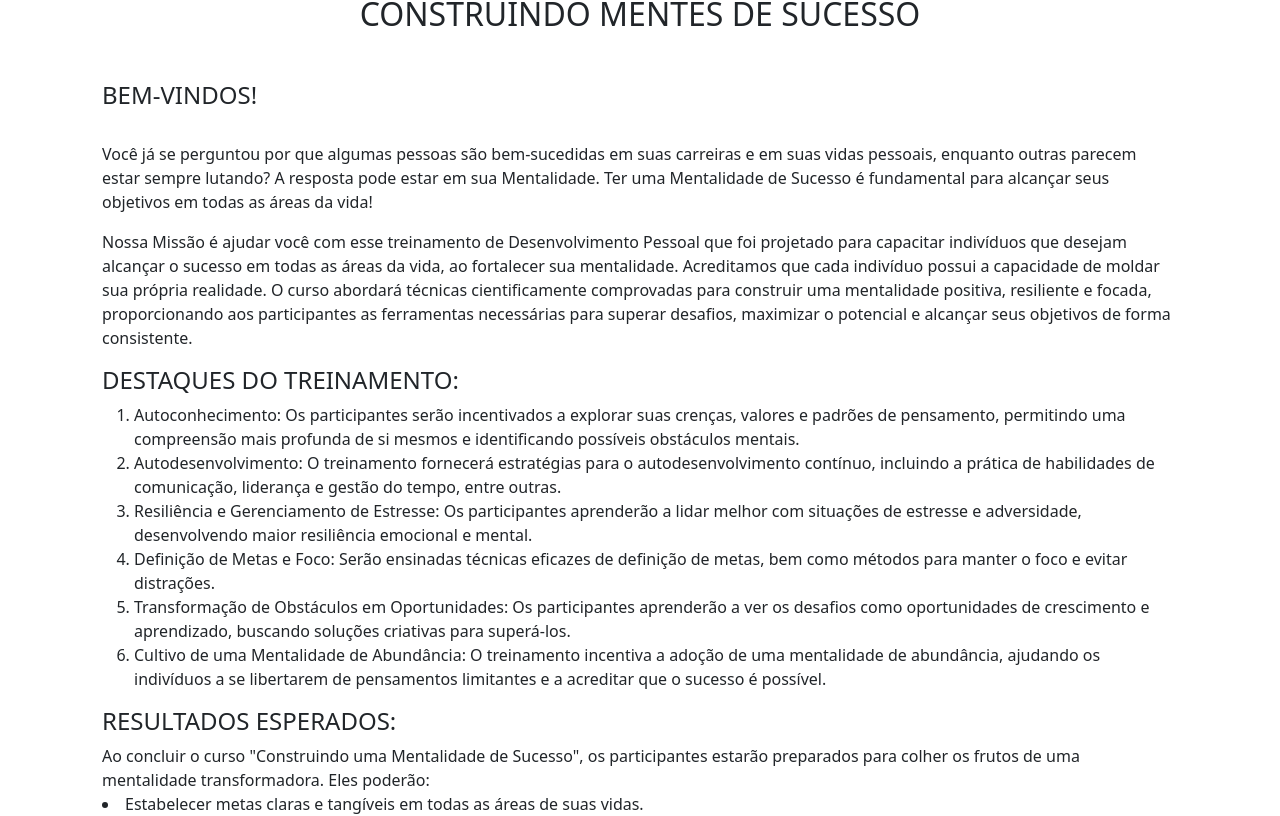
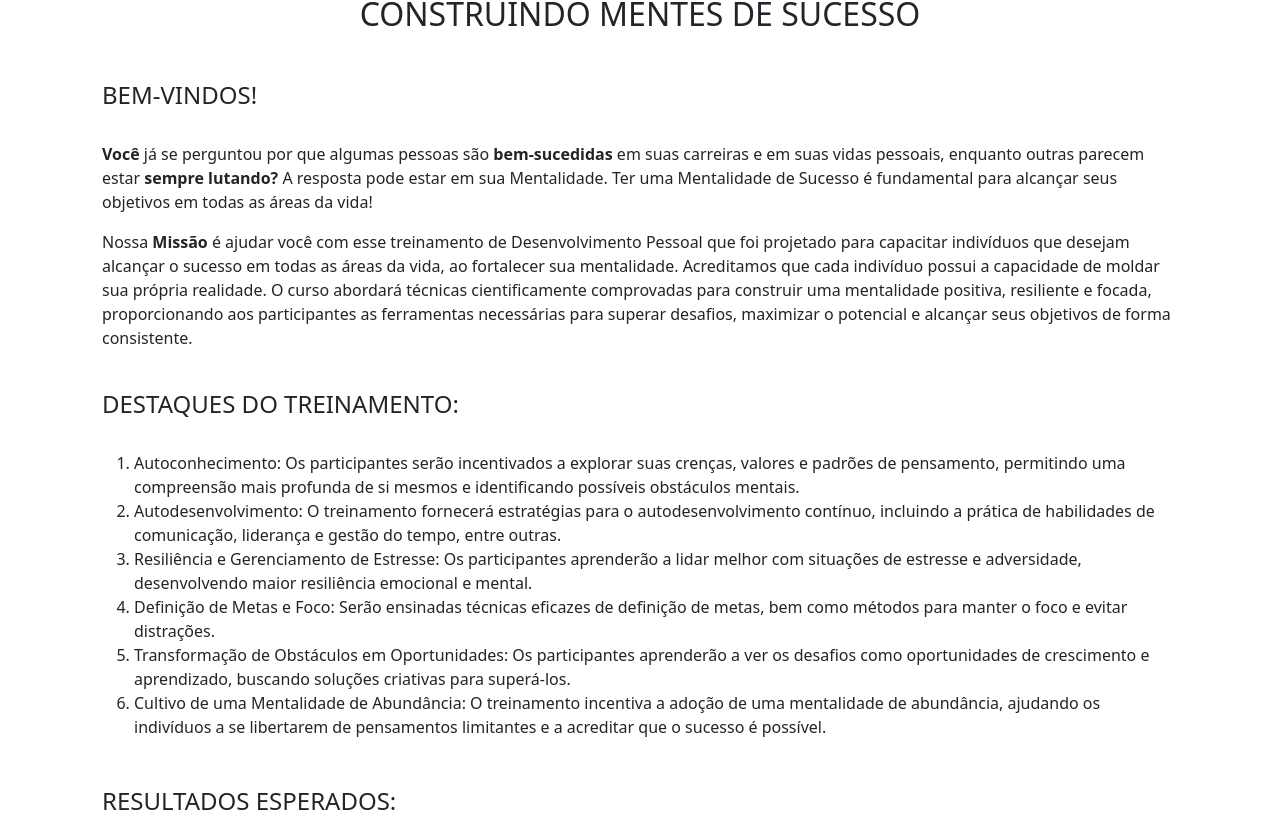
Before and after one commit to Judisson/sucesso-mente, a React (Vite) app: page / in a window 1280 px wide. Shown: the part 933-1749 px from the top of the page. Built offline with nearby package versions, Linux system fonts and the light colour scheme; the HTML template or start-up script is replaced by a standard one; a web font is replaced by a local one.

Commit message:
Style(Home) - Estilização da página

```diff
--- a/src/Pages/Home.jsx
+++ b/src/Pages/Home.jsx
@@ -17,35 +17,39 @@ const Home = () => {
       </div>
 
       <Container className="pt-5 pb-5 container-principal-home">
-        <div className="container-bemvindo">
+        <div className="container-bemvindo mb-4">
           <h2 className="text-uppercase text-center fw-light">
             Construindo Mentes de Sucesso
           </h2>
           <h4 className="text-uppercase fw-light mt-3">BEM-VINDOS!</h4>
           <div>
             <p>
-              Você já se perguntou por que algumas pessoas são bem-sucedidas em
-              suas carreiras e em suas vidas pessoais, enquanto outras parecem
-              estar sempre lutando? A resposta pode estar em sua Mentalidade.
-              Ter uma Mentalidade de Sucesso é fundamental para alcançar seus
-              objetivos em todas as áreas da vida!
+              <strong>Você</strong> já se perguntou por que algumas pessoas são{" "}
+              <strong>bem-sucedidas</strong> em suas carreiras e em suas vidas
+              pessoais, enquanto outras parecem estar{" "}
+              <strong>sempre lutando?</strong> A resposta pode estar em sua
+              Mentalidade. Ter uma Mentalidade de Sucesso é fundamental para
+              alcançar seus objetivos em todas as áreas da vida!
             </p>
 
             <p>
-              Nossa Missão é ajudar você com esse treinamento de Desenvolvimento
-              Pessoal que foi projetado para capacitar indivíduos que desejam
-              alcançar o sucesso em todas as áreas da vida, ao fortalecer sua
-              mentalidade. Acreditamos que cada indivíduo possui a capacidade de
-              moldar sua própria realidade. O curso abordará técnicas
-              cientificamente comprovadas para construir uma mentalidade
-              positiva, resiliente e focada, proporcionando aos participantes as
-              ferramentas necessárias para superar desafios, maximizar o
-              potencial e alcançar seus objetivos de forma consistente.
+              Nossa <strong>Missão</strong> é ajudar você com esse treinamento
+              de Desenvolvimento Pessoal que foi projetado para capacitar
+              indivíduos que desejam alcançar o sucesso em todas as áreas da
+              vida, ao fortalecer sua mentalidade. Acreditamos que cada
+              indivíduo possui a capacidade de moldar sua própria realidade. O
+              curso abordará técnicas cientificamente comprovadas para construir
+              uma mentalidade positiva, resiliente e focada, proporcionando aos
+              participantes as ferramentas necessárias para superar desafios,
+              maximizar o potencial e alcançar seus objetivos de forma
+              consistente.
             </p>
           </div>
         </div>
-        <div className="container-destaque-treinamento">
-          <h4 className="text-uppercase">Destaques do Treinamento:</h4>
+        <div className="container-destaque-treinamento mb-5">
+          <h4 className="text-uppercase mb-4 pb-2">
+            Destaques do Treinamento:
+          </h4>
           <ol>
             <li>
               Autoconhecimento: Os participantes serão incentivados a explorar
@@ -82,7 +86,7 @@ const Home = () => {
           </ol>
         </div>
         <div className="container-resultado">
-          <h4 className="text-uppercase">Resultados Esperados:</h4>
+          <h4 className="text-uppercase mb-4 pb-2">Resultados Esperados:</h4>
           <p>
             Ao concluir o curso "Construindo uma Mentalidade de Sucesso", os
             participantes estarão preparados para colher os frutos de uma
@@ -119,11 +123,11 @@ const Home = () => {
             comece a transformar sua vida hoje mesmo!
           </p>
 
-          <p>
+          <p className="m-0">
             Junte-se a nós nesta incrível jornada de autodescoberta e
             crescimento pessoal.
-            <strong>Inscreva-se agora mesmo!</strong>
           </p>
+          <strong>Inscreva-se agora mesmo!</strong>
         </div>
         <Treinamento />
         <Ebook />
@@ -148,22 +152,36 @@ const Home = () => {
         <div className="redes">
           <h2>SIGA MENTALIDADE DE SUCESSO EM NOSSAS REDES SOCIAIS</h2>
           <div className="icons">
-            <img src={instagram} className="rede instagram" alt="Instagram" />
-            <img src={tiktok} className="rede tiktok" alt="Tiktok" />
-            <img src={youtube} className="rede youtube" alt="Youtube" />
+            <div className="background instagram">
+              <img src={instagram} className="rede" alt="Instagram" />
+            </div>
+            <div className="background tiktok">
+              <img src={tiktok} className="rede" alt="Tiktok" />
+            </div>
+            <div className="background youtube">
+              <img src={youtube} className="rede" alt="Youtube" />
+            </div>
           </div>
         </div>
         <div className="contato">
           <h3>CONTATO</h3>
           <div className="sugestao-mensagem">
-            <span>Estamos ansiosos para ouvir de você!</span>
+            <span>
+              <strong>Estamos ansiosos para ouvir de você!</strong>
+            </span>
             <span>
               Se você tem alguma dúvida, sugestão, ou gostaria de obter mais
               informações sobre nossos serviços, estamos aqui para ajudar!
             </span>
-            <span>Construindo Mentes de Sucesso</span>
-            <button>Enviar Email</button>
+            <span>
+              <strong>Construindo Mentes de Sucesso</strong>
+            </span>
           </div>
+          <button>
+            <a href="mailto:contato@construindomentesdesucesso.com.br">
+              Enviar e-mail
+            </a>
+          </button>
         </div>
       </Container>
     </div>
--- a/src/scss/Pages/home.scss
+++ b/src/scss/Pages/home.scss
@@ -15,6 +15,17 @@
     .container-bemvindo {
       display: grid;
       gap: 1.5rem;
+    }
+
+    .container-destaque-treinamento {
+    }
+
+    .container-resultado {
+      p {
+        li {
+          margin-left: 10px;
+        }
+      }
     }
 
     .baixe-ebook {
@@ -36,6 +47,11 @@
         display: flex;
         flex-direction: column;
         gap: 30px;
+
+        max-width: 680px;
+        span {
+          text-align: justify;
+        }
       }
 
       .enviar-email {
@@ -69,30 +85,94 @@
     }
 
     .redes {
+      display: flex;
+      flex-direction: column;
+      align-items: center;
+      gap: 20px;
+
+      margin-bottom: 100px;
+
+      h2 {
+        font-weight: 400;
+      }
+
+      .icons {
+        display: flex;
+        flex-direction: row;
+        gap: 30px;
+
+        .background {
+          width: 45px;
+          height: 45px;
+
+          display: flex;
+          align-items: center;
+          justify-content: center;
+
+          border-radius: 999px;
           img {
             width: 30px;
             height: 30px;
           }
 
-      .rede {
-        border-radius: 999px;
+
         }
 
-      .instagram {
-        background-color: #E1306C;
+        .background.instagram {
+          background-color: #e1306c;
         }
 
-      .tiktok {
-        background-color: #FF004F;
+        .background.tiktok {
+          background-color: #ff004f;
         }
 
-      .youtube {
-        background-color: #FF0000;
+        .background.youtube {
+          background-color: #ff0000;
+        }
       }
     }
 
     .contato {
+      display: flex;
+      flex-direction: column;
+      gap: 20px;
+      align-items: center;
+
+      h3 {
+        text-align: center;
+        font-weight: 400;
+      }
+
       .sugestao-mensagem {
+        max-width: 400px;
+        display: flex;
+        flex-direction: column;
+        gap: 5px;
+
+        text-align: center;
+      }
+
+      button {
+        background-color: #fff;
+        border: 1px solid #d9d9d9;
+        width: 15%;
+        height: 50px;
+        transition: 0.3s;
+
+
+        a {
+          text-decoration: none;
+          color: #1b16c4;
+        }
+      }
+
+      button:hover {
+        background-color: #1b16c4;
+
+        a {
+          color: white;
+          text-decoration: none;
+        }
       }
     }
   }
```
Lines whose indentation alone changed are shown as unchanged.
